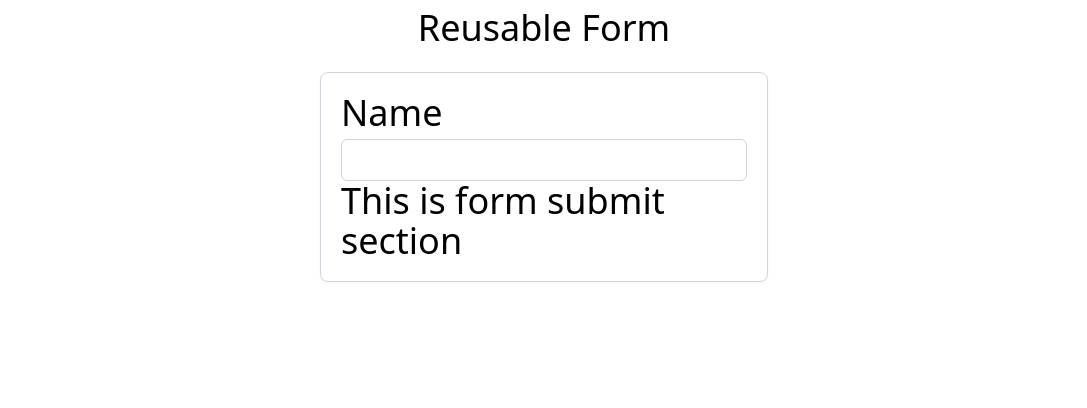
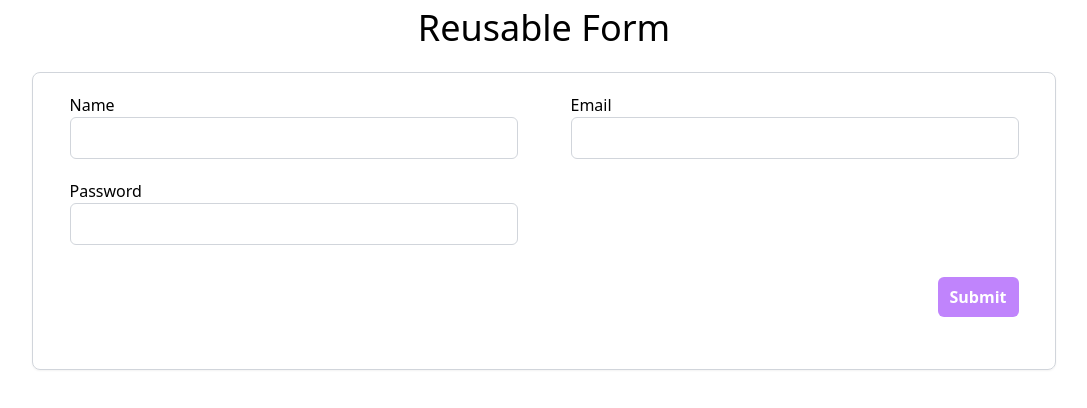
Before and after one commit to mahmud035/Level-2-Frontend-Track-All-Modules, a React (Vite) app in the folder 5. Forms in React/reusable-form/: page /about in a window 1280 px wide. Shown: the top 408 px of the page, without its empty margins (96-1183 px from the left). Built offline with nearby package versions, Linux system fonts and the light colour scheme.

Commit message:
5-10 Submit And Input Elements

```diff
--- a/5. Forms in React/reusable-form/src/components/Form/Form.tsx
+++ b/5. Forms in React/reusable-form/src/components/Form/Form.tsx
@@ -1,15 +1,22 @@
-import { createContext } from 'react';
+import { ReactNode, createContext } from 'react';
+import { FieldValues, SubmitHandler } from 'react-hook-form';
 import cn from '../../utils/cn';
 
 export type TFormElementContext = {
   double: boolean;
 };
 
+export type TForm = {
+  children: ReactNode;
+  onSubmit: SubmitHandler<FieldValues>;
+  double?: boolean;
+};
+
 export const FormElementContext = createContext<TFormElementContext | null>(
   null
 );
 
-export const Form = ({ children, onSubmit, double }) => {
+export const Form = ({ children, onSubmit, double = true }: TForm) => {
   return (
     <FormElementContext.Provider value={{ double }}>
       <form
@@ -22,7 +29,7 @@ export const Form = ({ children, onSubmit, double }) => {
           }
         )}
       >
-        <h1>{children}</h1>
+        {children}
       </form>
     </FormElementContext.Provider>
   );
--- a/5. Forms in React/reusable-form/src/components/Form/FormSubmit.tsx
+++ b/5. Forms in React/reusable-form/src/components/Form/FormSubmit.tsx
@@ -1,7 +1,20 @@
+import { useContext } from 'react';
+import { FormElementContext, TFormElementContext } from '.';
+import cn from '../../utils/cn';
+import Button from '../ui/Button';
+
 export const FormSubmit = () => {
+  const { double } = useContext(FormElementContext) as TFormElementContext;
+
   return (
-    <div>
-      <h1>This is form submit section</h1>
+    <div
+      className={cn('grid grid-cols-1 gap-5 justify-items-center my-8', {
+        'md:grid-cols-2': double,
+      })}
+    >
+      <div className="flex justify-end w-full max-w-md col-start-1 md:col-start-2">
+        <Button className="w-full md:w-fit">Submit</Button>
+      </div>
     </div>
   );
 };
--- /dev/null
+++ b/5. Forms in React/reusable-form/src/components/Form/Input.tsx
@@ -0,0 +1,14 @@
+export const Input = ({ label, type, name, register, errors }) => {
+  return (
+    <div className="w-full max-w-md">
+      <label htmlFor={name} className="block font-medium capitalize">
+        {label ? label : name}
+      </label>
+      <input type={type} id={name} {...register} />
+
+      {errors[name] && (
+        <span className="text-xs text-red-500">{errors[name].message}</span>
+      )}
+    </div>
+  );
+};
--- a/5. Forms in React/reusable-form/src/components/Form/index.ts
+++ b/5. Forms in React/reusable-form/src/components/Form/index.ts
@@ -1,3 +1,4 @@
 export * from './Form';
 export * from './FormSection';
 export * from './FormSubmit';
+export * from './Input';
--- a/5. Forms in React/reusable-form/src/pages/About.tsx
+++ b/5. Forms in React/reusable-form/src/pages/About.tsx
@@ -1,12 +1,25 @@
-import { FieldValues, useForm } from 'react-hook-form';
-import { Form, FormSection, FormSubmit } from '../components/Form';
+import { zodResolver } from '@hookform/resolvers/zod';
+import { FieldValues, SubmitHandler, useForm } from 'react-hook-form';
+import { z } from 'zod';
+import { Form, FormSection, FormSubmit, Input } from '../components/Form';
+
+//* Zod Schema
+const TestSchema = z.object({
+  name: z.string().min(1, { message: 'Name is required' }),
+  email: z.string().email(),
+  password: z.string().min(8, 'Password is too short'),
+});
+
+type TTestSchema = z.infer<typeof TestSchema>;
 
 const About = () => {
   const {
     register,
     handleSubmit,
     formState: { errors },
-  } = useForm();
+  } = useForm<TTestSchema>({
+    resolver: zodResolver(TestSchema),
+  });
 
   const onSubmit = (data: FieldValues) => {
     console.log(data);
@@ -17,22 +30,34 @@ const About = () => {
       <h1 className="py-2 text-center">Reusable Form</h1>
 
       {/* Reusable Form */}
-      <Form onSubmit={handleSubmit(onSubmit)}>
+      <Form
+        onSubmit={handleSubmit(onSubmit) as SubmitHandler<FieldValues>}
+        double={true}
+      >
         <FormSection>
-          <div className="w-full max-w-md">
-            <label htmlFor="name" className="block font-medium">
-              Name
-            </label>
-            <input type="text" id="name" {...register('name')} />
-
-            {errors.name && (
-              <span className="text-xs text-red-500">
-                {errors.name.message}
-              </span>
-            )}
-          </div>
+          <Input
+            label="Name"
+            type="text"
+            name="name"
+            register={register('name')}
+            errors={errors}
+          />
+          <Input
+            label="Email"
+            type="email"
+            name="email"
+            register={register('email')}
+            errors={errors}
+          />
+          <Input
+            label="Password"
+            type="password"
+            name="password"
+            register={register('password')}
+            errors={errors}
+          />
         </FormSection>
-        <FormSubmit></FormSubmit>
+        <FormSubmit />
       </Form>
     </div>
   );
```
Also changed, not shown: 5. Forms in React/reusable-form/src/components/Form/FormSection.tsx (+4 -4 lines), 5. Forms in React/reusable-form/src/types/form.type.ts (added), 5. Forms in React/reusable-form/src/types/index.ts (added).
